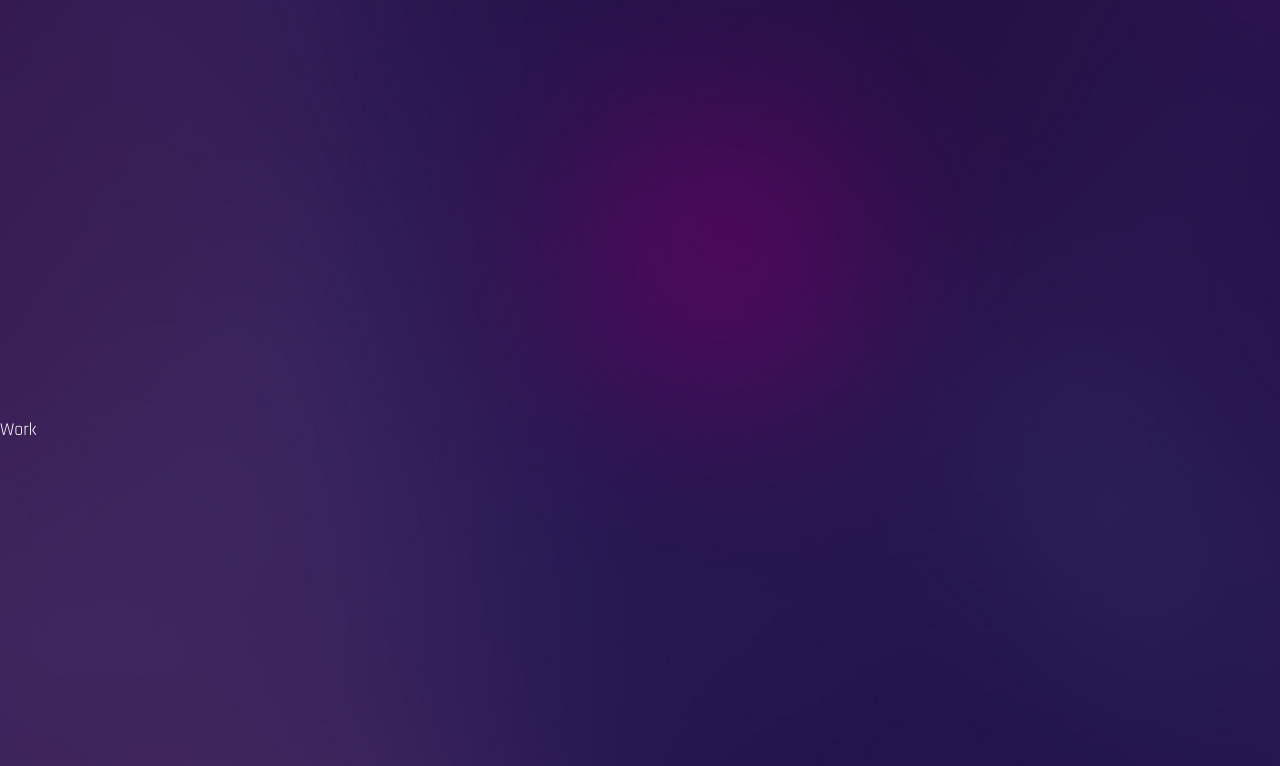
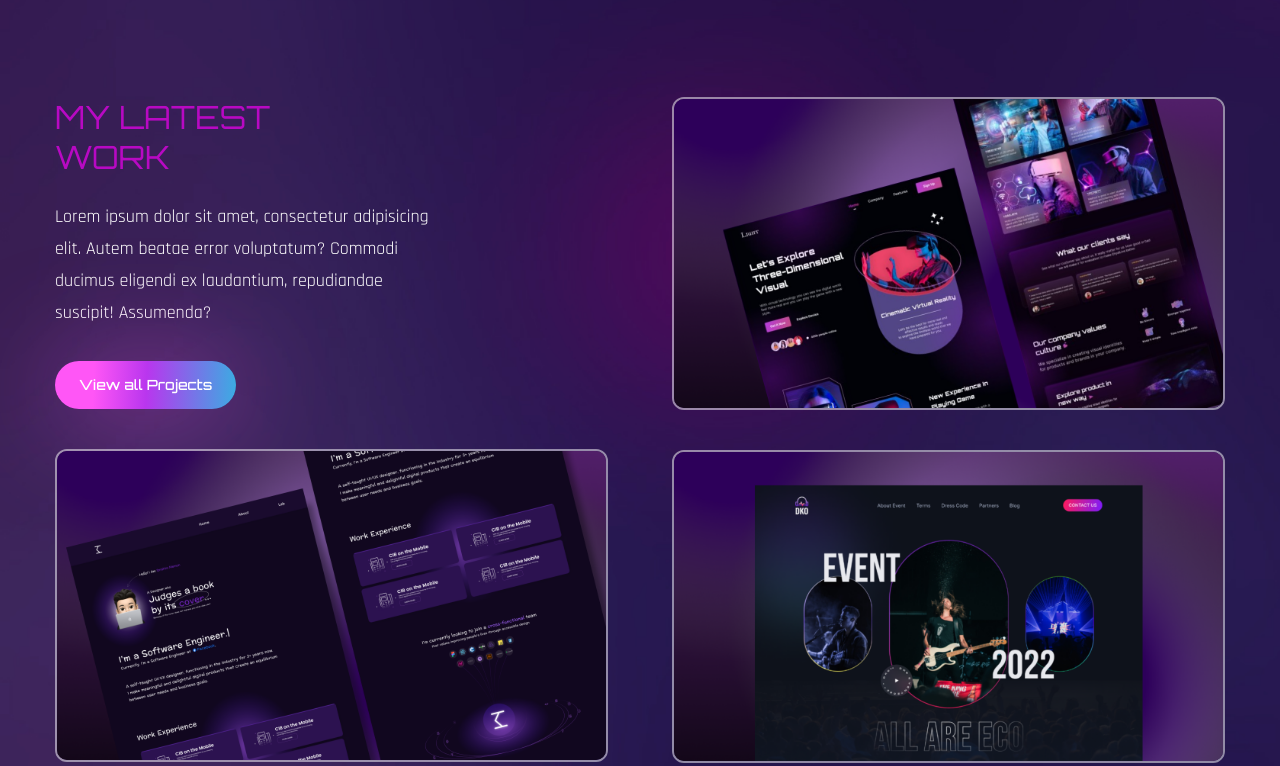
Before and after one commit to Lucas-tsl/PT-GlassBlower, a React (Create React App) app in the folder portfolio-starter-main/: page / in a window 1280 px wide. Shown: the part 2354-3120 px from the top of the page. Built offline with nearby package versions, Linux system fonts and the light colour scheme; the HTML template or start-up script is replaced by a standard one; a web font is replaced by a local one.

Commit message:
création Work & animations

```diff
--- a/portfolio-starter-main/src/components/Work.js
+++ b/portfolio-starter-main/src/components/Work.js
@@ -1,7 +1,91 @@
 import React from 'react';
 
+// anniamtions
+
+import {motion} from 'framer-motion';
+
+// variants
+
+import { fadeIn} from "../variants";
+
+import img1 from '../assets/portfolio-img1.png';
+import img2 from '../assets/portfolio-img2.png';
+import img3 from '../assets/portfolio-img3.png';
+
+
 const Work = () => {
-  return <div className="section" id="work">Work</div>;
+  return <section className="section" id="work">
+    <div className="container mx-auto">
+      <div className="flex flex-col lg:flex-row gap-x-16">
+        <motion.div
+            variants={fadeIn('right', 0.3)}
+            initial="hidden"
+            whileInView="show"
+            viewport={{once:false, amount:0.3}}
+            className="flex-1 flex flex-col gap-y-10 mb-10 lg:mb-0">
+          {/* text */}
+          <div>
+            <h2 className="h2 leading-tight text-accent"> My Latest <br/> Work</h2>
+            <p className="max-w-sm mb-8">Lorem ipsum dolor sit amet, consectetur adipisicing elit. Autem beatae error voluptatum? Commodi ducimus eligendi ex laudantium, repudiandae suscipit! Assumenda?</p>
+            <button className="btn btn-sm">View all Projects</button>
+          </div>
+          {/* image */}
+          <div className="group relative overflow-hidden border-2 border-white/50 rounded-xl">
+            {/* overlay */}
+            <div className="group-hover:bg-black/70 w-full h-full absolute z-40 transition-all duration-300"></div>
+            {/* img */}
+            <img className="group-hover:scale-125 transition-all duration-500" src={img1} alt=""/>
+            {/* pretitle */}
+            <div className="absolute -bottom-full left-12 group-hover:bottom-24 transition-all duration-500 z-50">
+              <span className="text-gradient">UI/UX Design</span>
+            </div>
+            {/* title */}
+            <div className="absolute -bottom-full left-12 group-hover:bottom-14 transition-all duration-700 z-50">
+              <span className="text-3xl text-white">Project Title</span>
+            </div>
+          </div>
+        </motion.div>
+        <motion.div
+            variants={fadeIn('left', 0.3)}
+            initial="hidden"
+            whileInView="show"
+            viewport={{once:false, amount:0.3}}
+            className="flex-1 flex flex-col gap-y-10">
+          {/* image */}
+          <div className="group relative overflow-hidden border-2 border-white/50 rounded-xl">
+            {/* overlay */}
+            <div className="group-hover:bg-black/70 w-full h-full absolute z-40 transition-all duration-300"></div>
+            {/* img */}
+            <img className="group-hover:scale-125 transition-all duration-500" src={img2} alt=""/>
+            {/* pretitle */}
+            <div className="absolute -bottom-full left-12 group-hover:bottom-24 transition-all duration-500 z-50">
+              <span className="text-gradient">UI/UX Design</span>
+            </div>
+            {/* title */}
+            <div className="absolute -bottom-full left-12 group-hover:bottom-14 transition-all duration-700 z-50">
+              <span className="text-3xl text-white">Project Title</span>
+            </div>
+          </div>
+          {/* image */}
+          <div className="group relative overflow-hidden border-2 border-white/50 rounded-xl">
+            {/* overlay */}
+            <div className="group-hover:bg-black/70 w-full h-full absolute z-40 transition-all duration-300"></div>
+            {/* img */}
+            <img className="group-hover:scale-125 transition-all duration-500" src={img3} alt=""/>
+            {/* pretitle */}
+            <div className="absolute -bottom-full left-12 group-hover:bottom-24 transition-all duration-500 z-50">
+              <span className="text-gradient">UI/UX Design</span>
+            </div>
+            {/* title */}
+            <div className="absolute -bottom-full left-12 group-hover:bottom-14 transition-all duration-700 z-50">
+              <span className="text-3xl text-white">Project Title</span>
+            </div>
+          </div>
+
+        </motion.div>
+      </div>
+    </div>
+  </section>;
 };
 
 export default Work;
```
